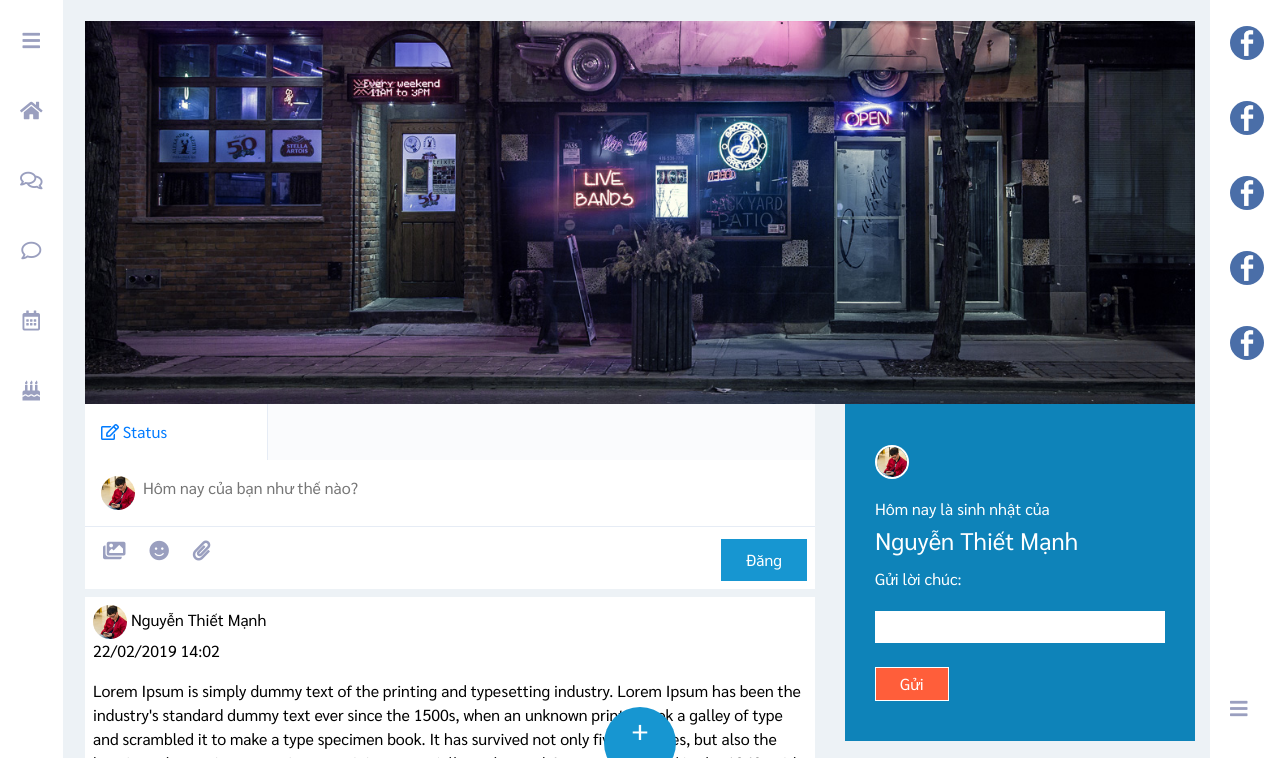
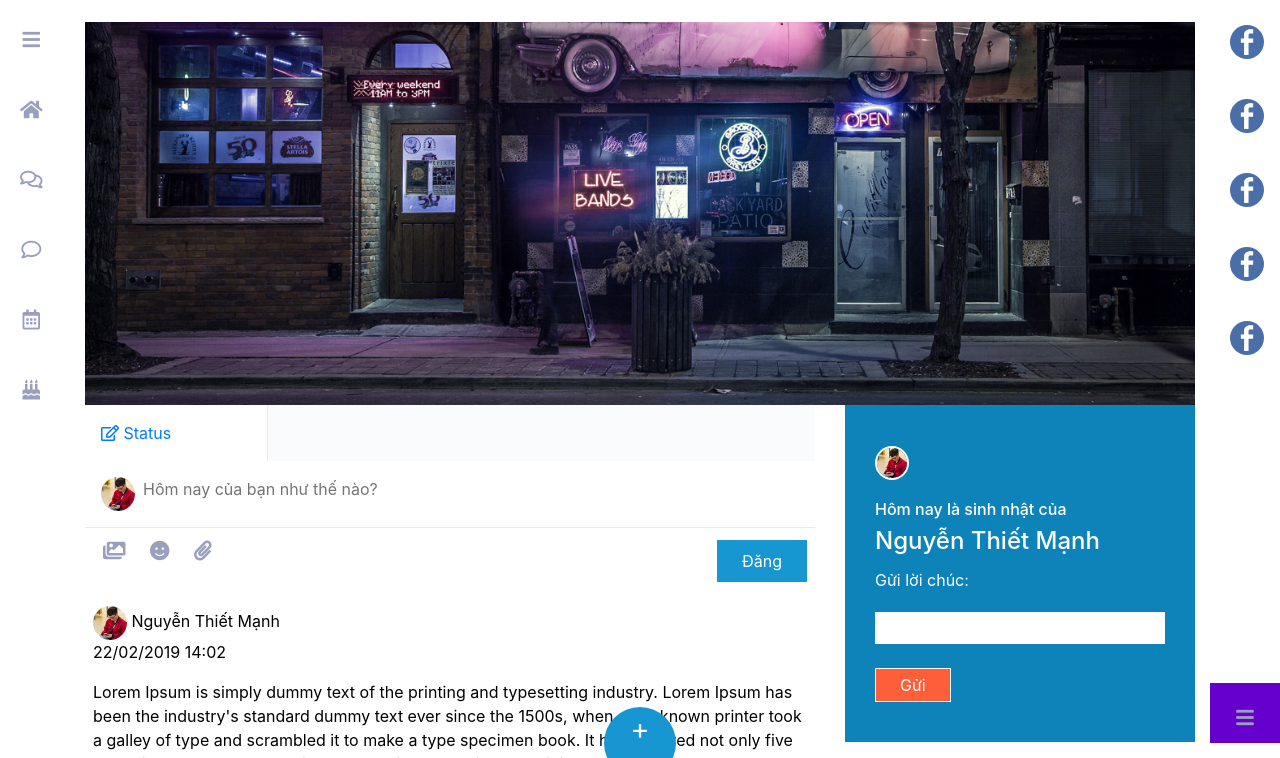
Before and after one commit to ManhNguyen98/Project3-social-network, a plain HTML site: page home.html in a window 1280 px wide. Shown: the part 57-815 px from the top of the page. Drawn offline with Linux system fonts and the light colour scheme.

Commit message:
sửa sidebar

```diff
--- a/css/index.css
+++ b/css/index.css
@@ -1,4 +1,4 @@
-body {
+cubody {
   font-family: "Sarabun", sans-serif;
   overflow: visible;
   background-color: #edf2f6; }
@@ -110,7 +110,14 @@ header {
 
 .positionBottom {
   position: fixed;
-  bottom: 0; }
+  bottom: 0;
+  right: 0;
+  /*---start---*/
+  height: 60px;
+  background-color: #6600CC ;
+  width: 70px;
+  /* -----end----*/
+}
 
 .circleNavBtn {
   height: 2rem;
@@ -295,9 +302,15 @@ header {
     background-color: #fff;
     font-size: 20px;
     text-align: center; }
-    .fixed-sidebar .fixed-sidebar-left .customScrollBar {
+    .fixed-sidebar .fixed-sidebar-left {
       height: 100%;
-      overflow-y: visible; }
+      bottom: 0
+    }
+     .customScrollBar{
+        height: 100%;
+      bottom: 0;
+     }
+
     .fixed-sidebar .fixed-sidebar-left a {
       display: block;
       padding: 20px;
@@ -358,3 +371,6 @@ header {
     color: #38a9ff; }
 
 /*# sourceMappingURL=index.css.map */
+.scroll{
+  overflow: auto;
+}
--- a/home.html
+++ b/home.html
@@ -17,8 +17,8 @@
     <!-- Fixed Sidebar Left -->
     <div class="fixed-sidebar">
         <div class="fixed-sidebar-left sidebar--small">
-            <div class="customScrollBar">
-                <ul class="h-100 py-2">
+            <div class="customScrollBar scroll">
+                <ul class="py-2">
                     <li>
                         <a href="#"><i class="fas fa-bars"></i></a>
                     </li>
@@ -48,8 +48,8 @@
     <!-- Fixed Sidebar Right -->
     <div class="fixed-sidebar right">
         <div class="fixed-sidebar-left sidebar--small">
-            <!-- <div class="customScrollBar"> -->
-                <ul class="h-100 py-2">
+            <div class="customScrollBar">
+                <ul class="h-100 py-2 scroll">
                     <li>
                         <div>
                             <a href="">
@@ -94,8 +94,8 @@
                         <a href="#"><i class="fas fa-bars"></i></a>
                     </li> -->
                 </ul>
-            <!-- </div> -->
-            <div class="positionBottom">
+            </div>
+            <div class="positionBottom ">
                     <a href="#" class=""><i class="fas fa-bars"></i></a>
             </div>
         </div>
```
